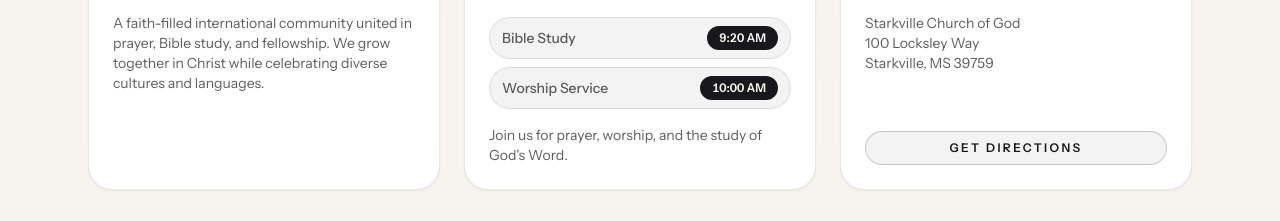
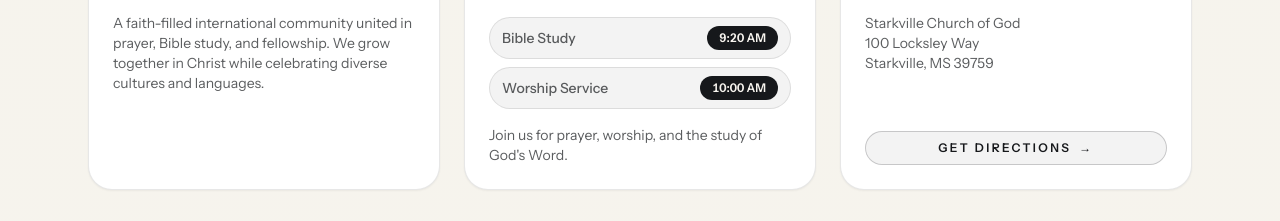
Before and after one commit to Evertte/ScogInternationalGroup, a Next.js app: page / in a window 1280 px wide. Shown: the part 1220-1441 px from the top of the page. Built offline with nearby package versions, Linux system fonts and the light colour scheme.

Commit message:
refactor: update Hero and HighlightCard components for improved link functionality and accessibility

```diff
--- a/components/sections/Hero.tsx
+++ b/components/sections/Hero.tsx
@@ -36,8 +36,10 @@
                     Connect With Us
                   </a>
                   <a
-                    href="mailto:hello@scoginternational.org"
+                    href="https://www.starkvillecog.com/contact"
                     className="ghost-button border-mist/60 text-mist hover:border-mist"
+                    target="_blank"
+                    rel="noreferrer"
                   >
                     Contact Us
                   </a>
--- a/components/sections/HighlightCard.tsx
+++ b/components/sections/HighlightCard.tsx
@@ -131,9 +131,10 @@
       {actionLabel && actionHref ? (
         <a
           href={actionHref}
-          className="mt-auto inline-flex items-center justify-center rounded-full border border-ink/20 bg-ink/5 px-4 py-2 text-xs font-semibold uppercase tracking-[0.2em] text-ink transition hover:border-ink/40 hover:bg-ink/10"
+          className="mt-auto inline-flex items-center justify-center gap-2 rounded-full border border-ink/20 bg-ink/5 px-4 py-2 text-xs font-semibold uppercase tracking-[0.2em] text-ink transition hover:border-ink/40 hover:bg-ink/10"
         >
           {actionLabel}
+          <span aria-hidden="true">→</span>
         </a>
       ) : null}
     </div>
```
